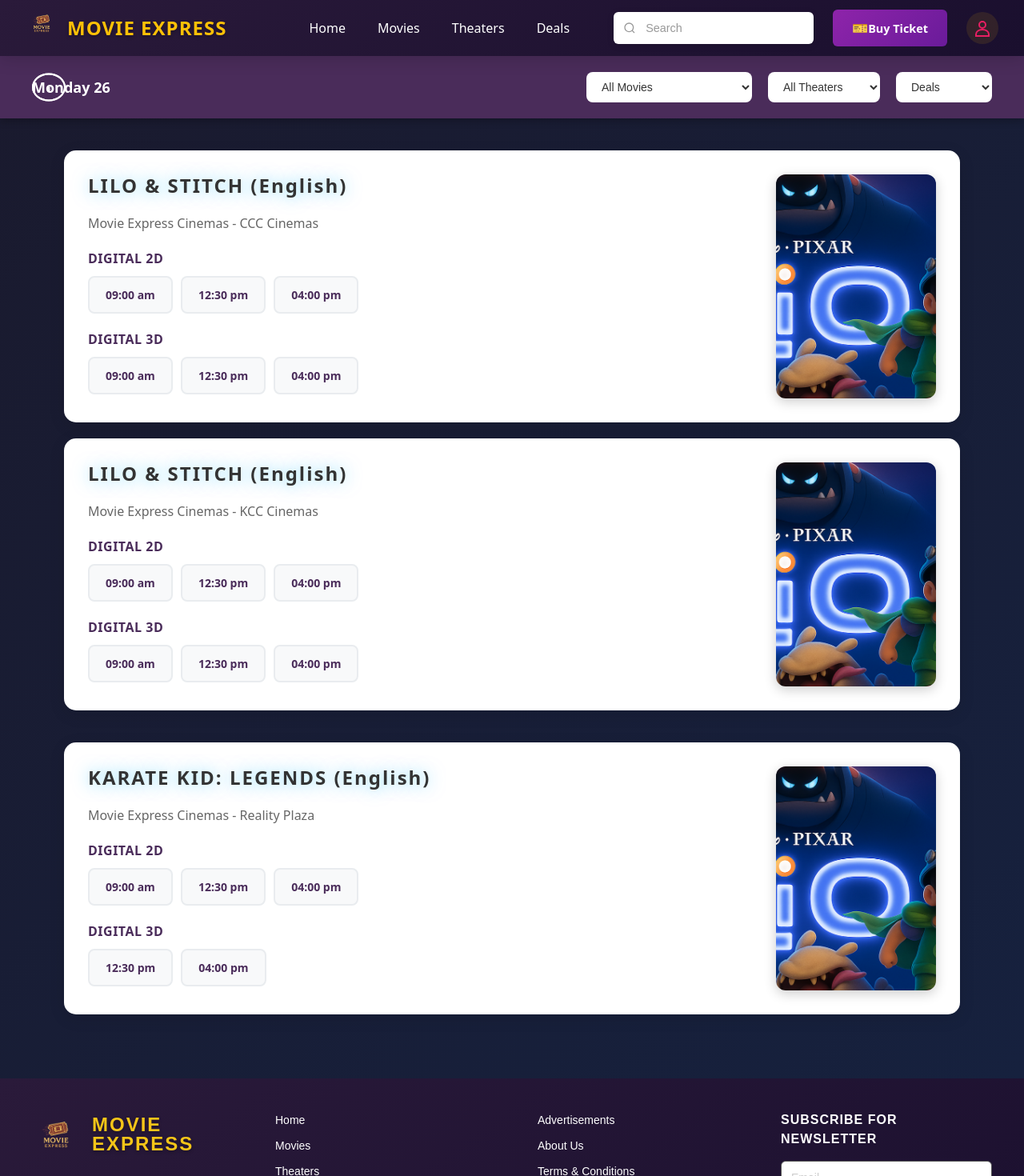
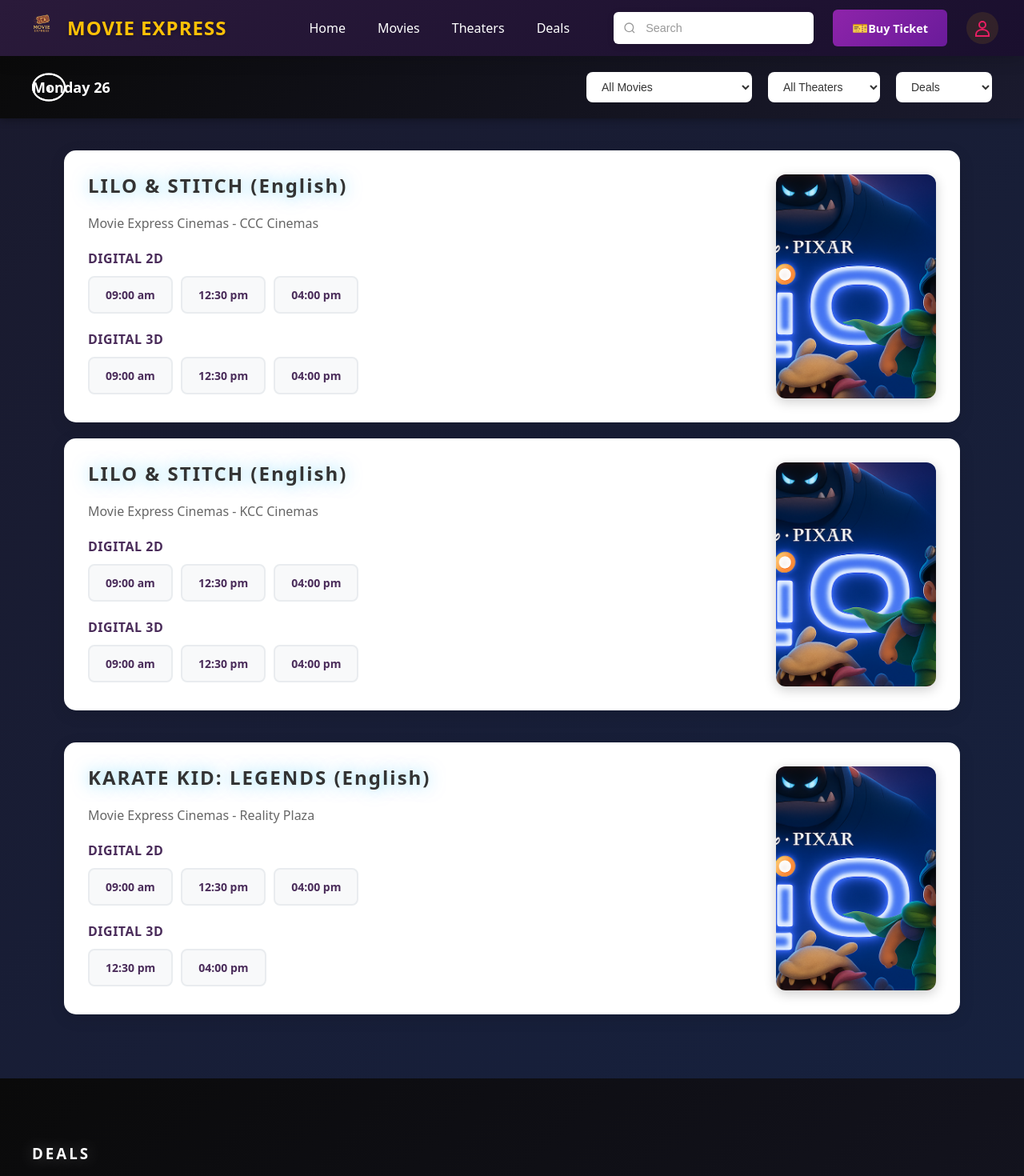
Before and after one commit to AnuNirmani/Movie-Ticket-Booking, a React (Vite) app: page /movie-selecting in a window 1280 px wide. Shown: the top 1470 px of the page at 80% size. Built offline with nearby package versions, Linux system fonts and the light colour scheme.

Commit message:
Movie selecting page nav bar fixed

```diff
--- a/src/css/Home/Booking/movieselecting.css
+++ b/src/css/Home/Booking/movieselecting.css
@@ -1,5 +1,6 @@
 /* Movie Selecting Page Styles */
 .movie-selecting-container {
+  background: linear-gradient(135deg, #0a0a0a 0%, #1a1a2e 100%);
   min-height: 100vh;
   background: linear-gradient(135deg, #1a1a2e 0%, #16213e 100%);
   padding: 0;
@@ -8,7 +9,7 @@
 
 /* Navigation Bar */
 .movie-nav-bar {
-  background: #4a2c5a;
+  background: linear-gradient(135deg, #0a0a0a 0%, #1a1a2e 100%);
   padding: 20px 40px;
   display: flex;
   justify-content: space-between;
@@ -93,6 +94,7 @@
 }
 
 .movie-showtime-section {
+  background: linear-gradient(135deg, #0a0a0a 0%, #1a1a2e 100%);
   background: white;
   border-radius: 15px;
   padding: 30px;
--- a/src/pages/Home/Booking/MovieSelecting.jsx
+++ b/src/pages/Home/Booking/MovieSelecting.jsx
@@ -1,6 +1,7 @@
 import React, { useState } from "react";
 import { useNavigate } from "react-router-dom";
 import Navbar from "../../HeadFoot/Navbar";
+import Deals from "../../../components/Deals";
 import Footer from "../../HeadFoot/Footer";
 import "../../../css/Home/Booking/movieselecting.css";
 
@@ -144,6 +145,9 @@ const MovieSelecting = () => {
         </div>
       </div>
 
+      {/* Deals Section */}
+      <Deals />
+
       <Footer />
     </>
   );
```
